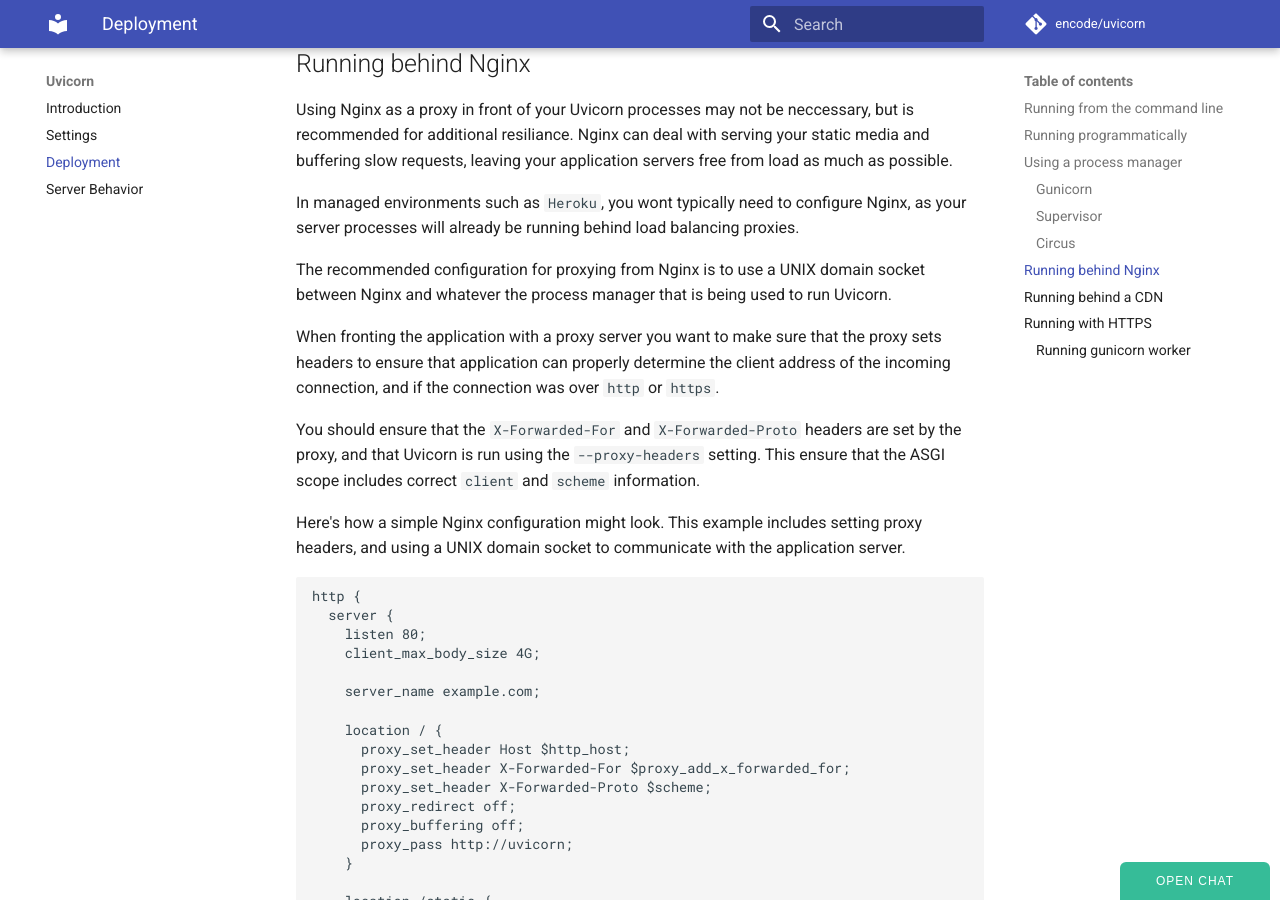
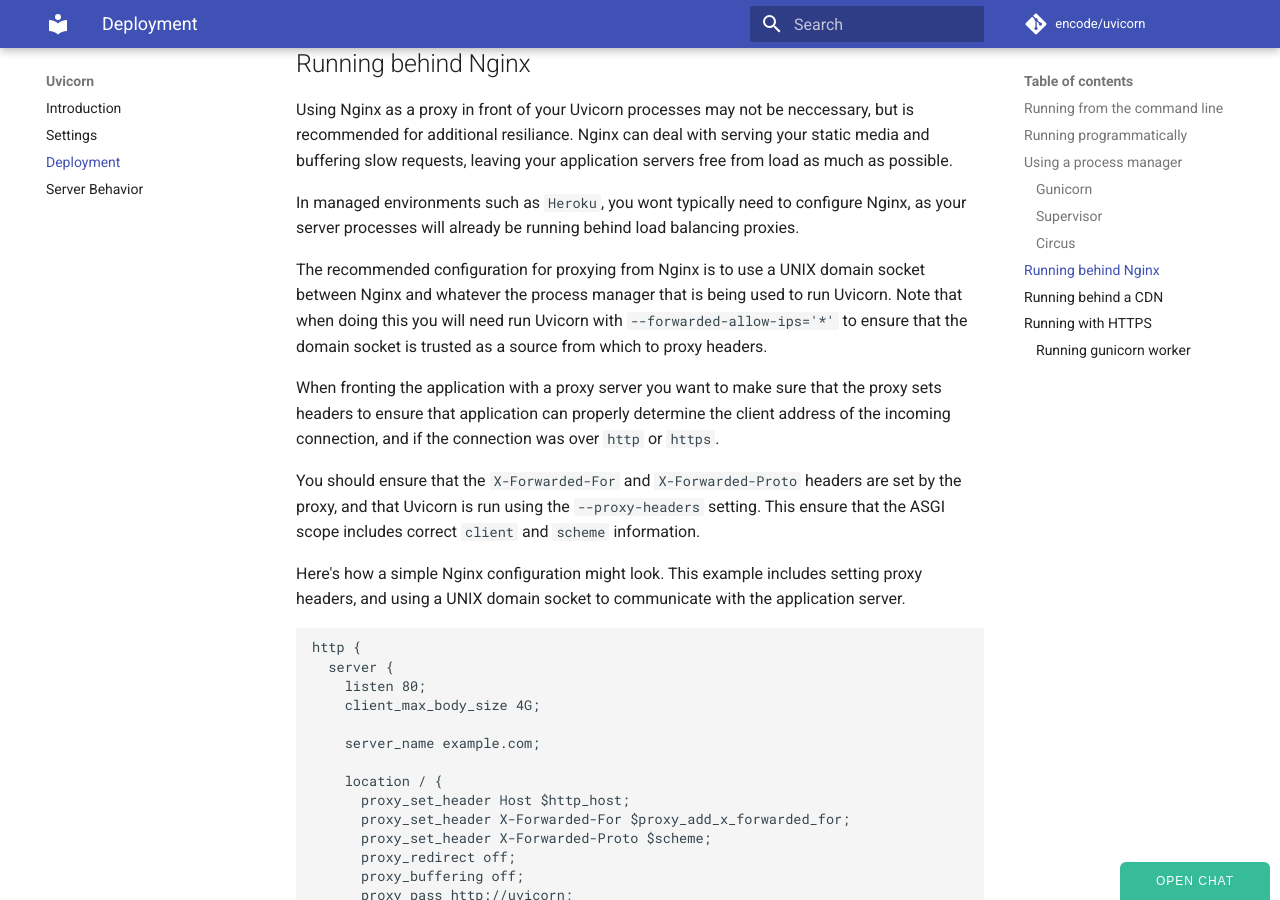
Before and after one commit to encode/uvicorn, an MkDocs documentation site: the page built from docs/deployment.md, in a window 1280 px wide and 900 px high, scrolled down 4475 px. Built offline with MkDocs 1.6.1 and Material for MkDocs 9.7.7, drawn with Linux system fonts in a browser that asks for light colours; comment, search, counter and statistics services are not loaded; old or Windows-style settings are respelled for this version of MkDocs.

Commit message:
Note the need to configure trusted "ips" when using unix sockets
It is unfortunately non-obvious that when using an unix socket,
clients connecting to that socket are not trusted as a source
of headers for proxying to the underlying application.

Fixes https://github.com/encode/uvicorn/issues/713

```diff
--- a/docs/deployment.md
+++ b/docs/deployment.md
@@ -204,6 +204,7 @@
 In managed environments such as `Heroku`, you wont typically need to configure Nginx, as your server processes will already be running behind load balancing proxies.
 
 The recommended configuration for proxying from Nginx is to use a UNIX domain socket between Nginx and whatever the process manager that is being used to run Uvicorn.
+Note that when doing this you will need run Uvicorn with `--forwarded-allow-ips='*'` to ensure that the domain socket is trusted as a source from which to proxy headers.
 
 When fronting the application with a proxy server you want to make sure that the proxy sets headers to ensure that application can properly determine the client address of the incoming connection, and if the connection was over `http` or `https`.
 
```
